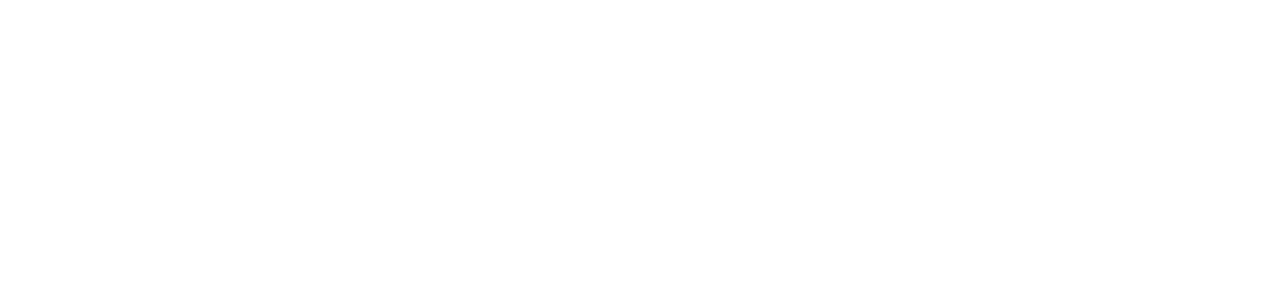
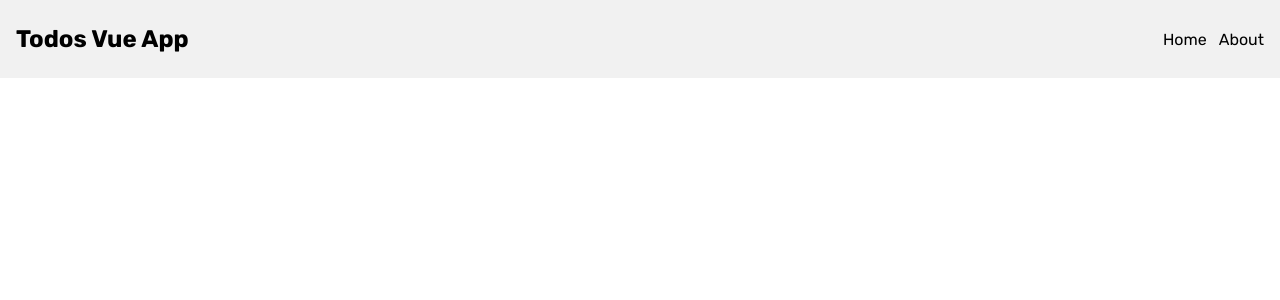
Before and after one commit to mb-dir/vue-todo, a Vue app: page / in a window 1280 px wide. Shown: the top 300 px of the page. Built offline with nearby package versions, Linux system fonts and the light colour scheme.

Commit message:
Create header with nav

```diff
--- a/src/App.vue
+++ b/src/App.vue
@@ -1,8 +1,10 @@
 <script setup>
 import { RouterView } from "vue-router";
+import Header from "./components/Header.vue";
 </script>
 
 <template>
+  <Header />
   <RouterView />
 </template>
 
--- /dev/null
+++ b/src/components/Header.vue
@@ -0,0 +1,43 @@
+<template>
+  <header>
+    <nav>
+      <h1>Todos Vue App</h1>
+      <ul class="nav-routes">
+        <li><RouterLink to="/">Home</RouterLink></li>
+        <li><RouterLink to="/about">About</RouterLink></li>
+      </ul>
+    </nav>
+  </header>
+</template>
+
+<script setup>
+import { RouterLink } from "vue-router";
+</script>
+
+<style lang="scss" scoped>
+header {
+  background-color: #f1f1f1;
+  nav {
+    display: flex;
+    align-items: center;
+    padding: 25px 16px;
+
+    h1 {
+      font-size: 24px;
+    }
+
+    .nav-routes {
+      display: flex;
+      flex: 1;
+      justify-content: flex-end;
+      gap: 12px;
+      list-style: none;
+
+      a {
+        text-decoration: none;
+        color: inherit;
+      }
+    }
+  }
+}
+</style>
```
